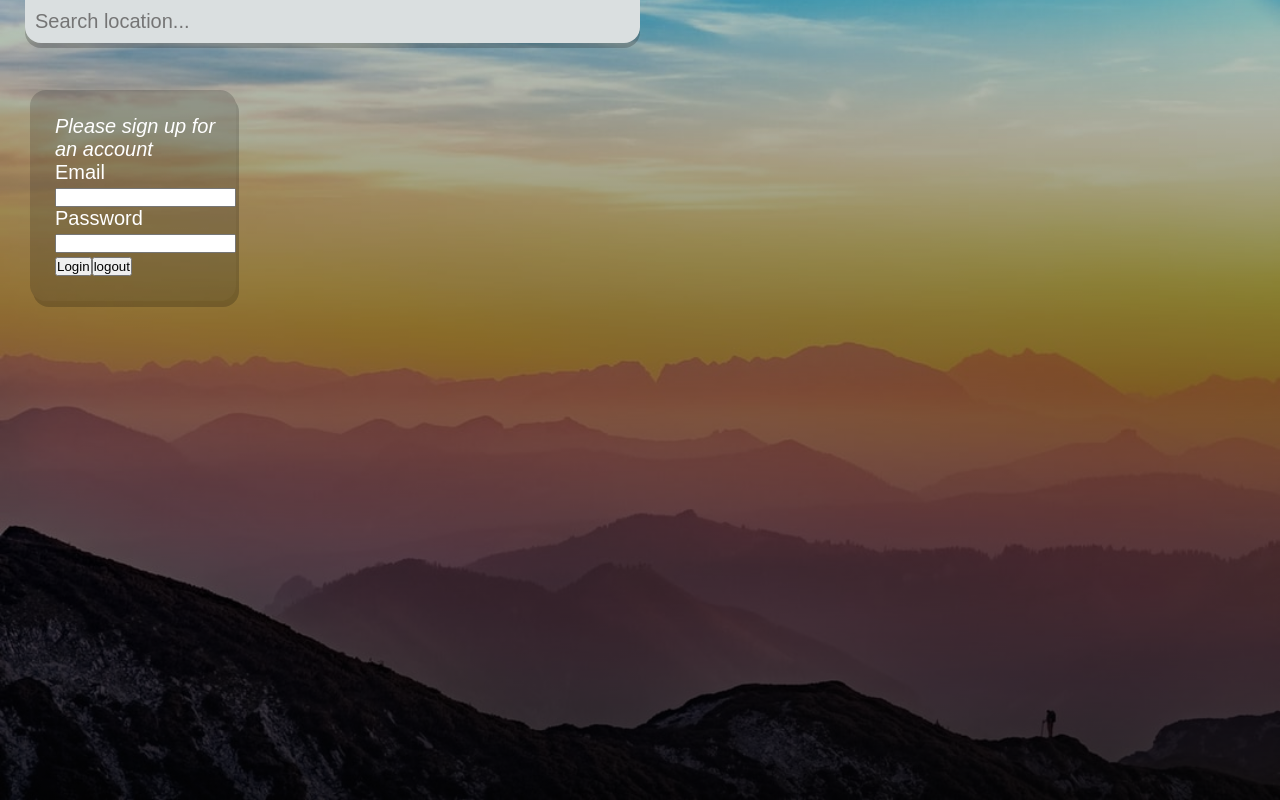
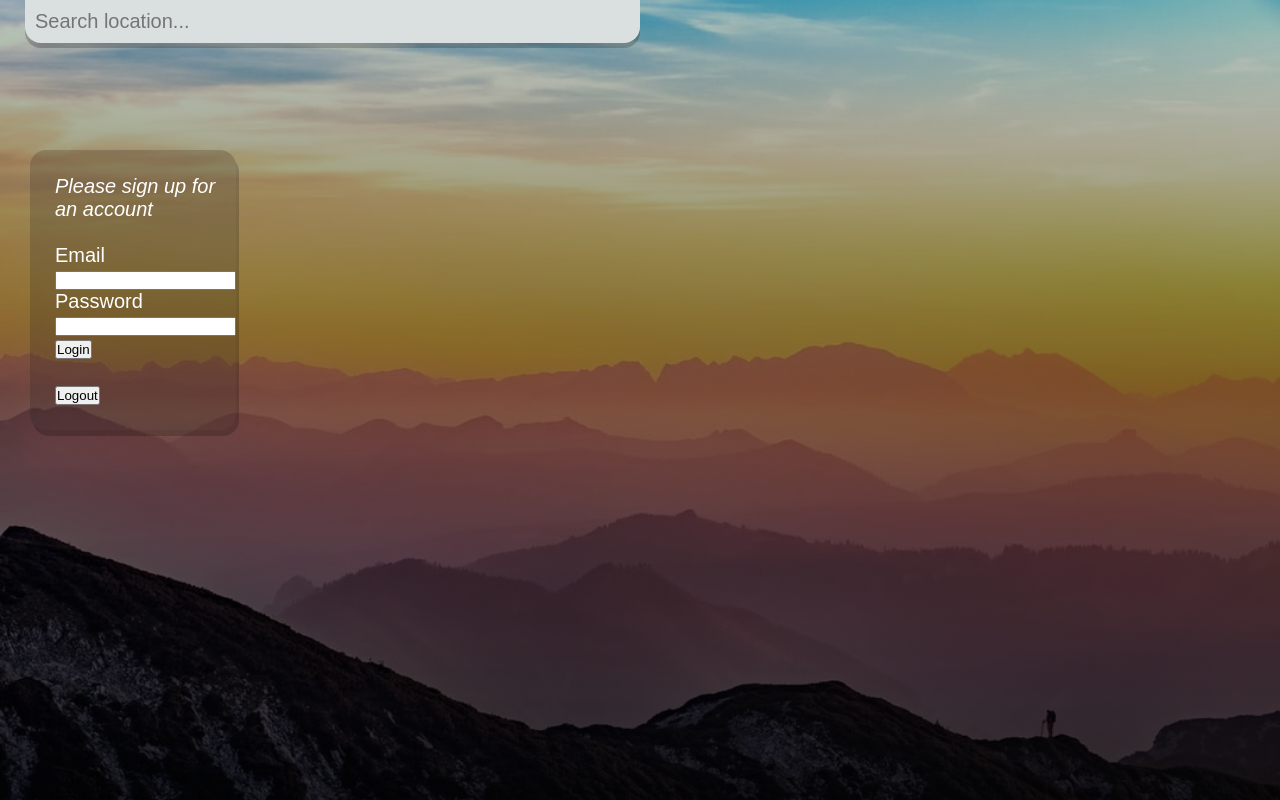
Before and after one commit to ArthurMelo9/Weatherapp, a React (Create React App) app: page / in a window 1280 px wide. Built offline with nearby package versions, Linux system fonts and the light colour scheme.

Commit message:
second simple

```diff
--- a/src/LogInBox.js
+++ b/src/LogInBox.js
@@ -17,6 +17,7 @@ function LogInBox() {
         <div className='loginbox'>
             {userLoggedIn === true && <p>Welcome User!</p>}
             {userLoggedIn === false && <p><i>Please sign up for an account</i></p>}
+            <br />
             <form>
                 <label>Email</label>
                 <input type="text" />
@@ -30,7 +31,9 @@ function LogInBox() {
             </form>
 
             <button onClick={login}>Login</button>
-            <button onClick={logout}>logout</button>
+            <br />
+            <br />
+            <button onClick={logout}>Logout</button>
         </div>
     )
 }
--- a/src/index.css
+++ b/src/index.css
@@ -126,7 +126,7 @@ main {
   padding-left: 25px;
   padding-bottom: 25px;
 
-  margin-top: 90px;
+  margin-top: 150px;
 
   color: #fff;
   font-size: 20px;
```
